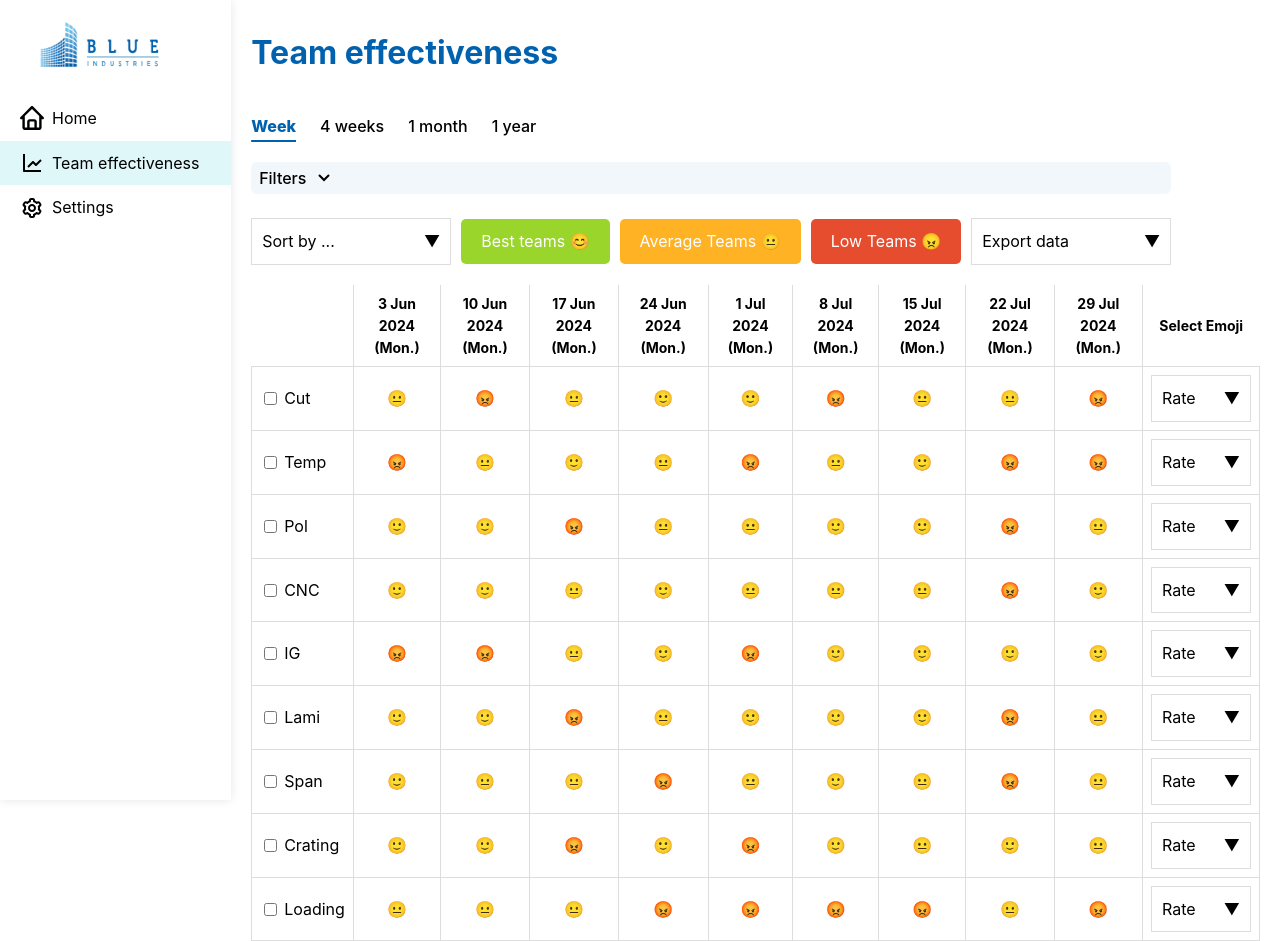
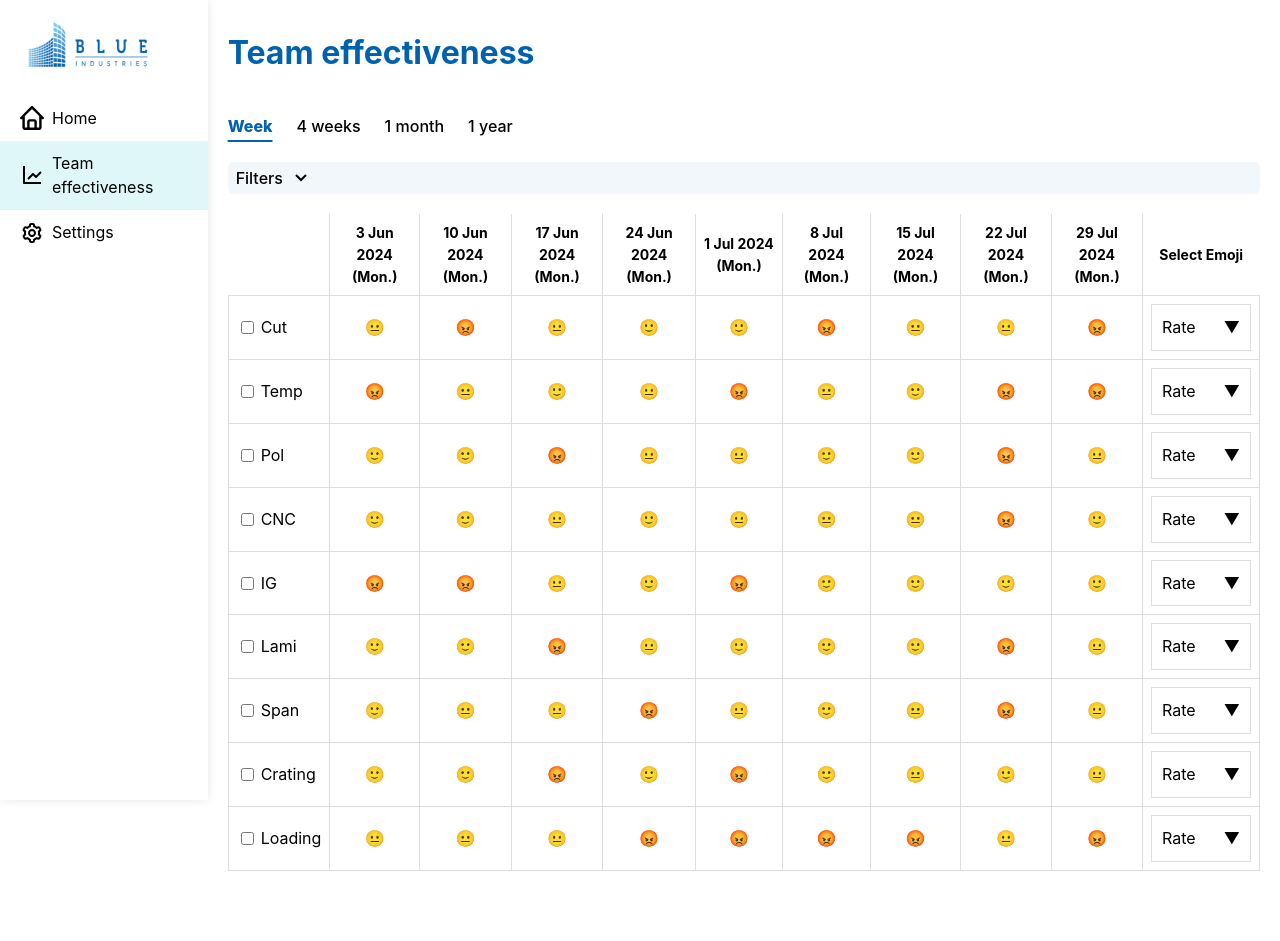
Before and after one commit to ptendec/blue-industries, a Next.js app: page / in a window 1280 px wide. After the commit the page ends 871 px from the top, so only its background shows below. Built offline with nearby package versions, Linux system fonts and the light colour scheme.

Commit message:
fix tabs

```diff
--- /dev/null
+++ b/components/Common/Filter/bottom.tsx
@@ -0,0 +1,53 @@
+import { useDisclosure } from "@mantine/hooks";
+import { useEmployeeVisibilityStore } from "../../../store";
+import FilterAccordion from "../FilterAccordion";
+import Select from "../Select";
+import styles from "./style.module.css";
+import { EyeIcon } from "../../SvgIcons/eye";
+import { EyeHideIcon } from "../../SvgIcons/eye-hide";
+import FilterTabs from "../FilterTabs";
+import SortSelect from "../SortSelect";
+
+export const BottomFilter = ({ handleSelectChange }: any) => {
+  return (
+    <div className={styles.actions}>
+          <SortSelect
+            options={["Ascending grade", "Decreasing rating"]}
+            placeholder="Sort by ..."
+            onChange={handleSelectChange}
+          />
+          <button
+            style={{
+              background: "rgba(153, 213, 42, 1)",
+              color: "white",
+            }}
+            className={styles.button}
+          >
+            Best teams 😊
+          </button>
+          <button
+            style={{
+              background: "rgba(255, 178, 36, 1)",
+              color: "white",
+            }}
+            className={styles.button}
+          >
+            Average Teams 😐
+          </button>
+          <button
+            style={{
+              background: "rgba(229, 77, 46, 1)",
+              color: "white",
+            }}
+            className={styles.button}
+          >
+            Low Teams 😠
+          </button>
+          <Select
+            options={["Export to PDF", "Export to Excel"]}
+            placeholder="Export data"
+            onChange={handleSelectChange}
+          />
+    </div>
+  )
+}
--- a/components/Common/Filter/index.tsx
+++ b/components/Common/Filter/index.tsx
@@ -2,11 +2,12 @@ import { useDisclosure } from "@mantine/hooks";
 import { useEmployeeVisibilityStore } from "../../../store";
 import FilterAccordion from "../FilterAccordion";
 import Select from "../Select";
-import Tabs from "../Tabs";
 import styles from "./style.module.css";
 import { EyeIcon } from "../../SvgIcons/eye";
 import { EyeHideIcon } from "../../SvgIcons/eye-hide";
 import FilterTabs from "../FilterTabs";
+import SortSelect from "../SortSelect";
+import { BottomFilter } from "./bottom";
 
 export const Filter = () => {
   const [opened, { toggle }] = useDisclosure(false);
@@ -51,48 +52,10 @@ export const Filter = () => {
                   {value ? <EyeIcon /> : <EyeHideIcon />}
                 </div>
               ))}
-          </div>
+              <BottomFilter handleSelectChange={handleSelectChange}/>
+            </div>
         </FilterAccordion>
 
-        <div className={styles.actions}>
-          <Select
-            options={["Ascending grade", "Decreasing rating"]}
-            placeholder="Sort by ..."
-            onChange={handleSelectChange}
-          />
-          <button
-            style={{
-              background: "rgba(153, 213, 42, 1)",
-              color: "white",
-            }}
-            className={styles.button}
-          >
-            Best teams 😊
-          </button>
-          <button
-            style={{
-              background: "rgba(255, 178, 36, 1)",
-              color: "white",
-            }}
-            className={styles.button}
-          >
-            Average Teams 😐
-          </button>
-          <button
-            style={{
-              background: "rgba(229, 77, 46, 1)",
-              color: "white",
-            }}
-            className={styles.button}
-          >
-            Low Teams 😠
-          </button>
-          <Select
-            options={["Export to PDF", "Export to Excel"]}
-            placeholder="Export data"
-            onChange={handleSelectChange}
-          />
-        </div>
         </div>
       </div>
     </div>
--- /dev/null
+++ b/components/Common/SortSelect/index.tsx
@@ -0,0 +1,67 @@
+import React, { useEffect, useState } from "react";
+import styles from "./style.module.css";
+
+interface SelectProps {
+  options: string[];
+  placeholder: string;
+  onChange: (option: string) => void;
+  showArrow?: boolean;
+  className?: string;
+  value?: string;
+}
+
+const SortSelect: React.FC<SelectProps> = ({
+  options,
+  placeholder,
+  onChange,
+  showArrow = true,
+  className,
+  value,
+}) => {
+  const [selectedOption, setSelectedOption] = useState<string>(value || "");
+  const [isOpen, setIsOpen] = useState<boolean>(false);
+
+  useEffect(() => {
+    setSelectedOption(value || "");
+  }, [value]);
+
+  const handleOptionClick = (option: string) => {
+    setSelectedOption(option);
+    setIsOpen(false);
+    onChange(option);
+  };
+
+  return (
+    <div className={`${styles.select} ${className}`}>
+      <div className={styles.selectHeader} onClick={() => setIsOpen(!isOpen)}>
+        {selectedOption || placeholder}
+        {showArrow && (
+          <span className={styles.arrow}>{isOpen ? "▲" : "▼"}</span>
+        )}
+      </div>
+      {isOpen && (
+        <ul
+          style={{
+            padding: 0,
+          }}
+          className={styles.selectOptions}
+        >
+          {options.map((option, index) => (
+            <li
+              style={{
+                listStyle: "none",
+              }}
+              key={index}
+              className={styles.selectOption}
+              onClick={() => handleOptionClick(option)}
+            >
+              {option}
+            </li>
+          ))}
+        </ul>
+      )}
+    </div>
+  );
+};
+
+export default SortSelect;
--- /dev/null
+++ b/components/Common/SortSelect/style.module.css
@@ -0,0 +1,41 @@
+.select {
+  position: relative;
+  width: 200px;
+}
+
+.selectHeader {
+  padding: 10px;
+  border: 1px solid #000;
+  cursor: pointer;
+  display: flex;
+  color: #666666;
+  justify-content: space-between;
+  align-items: center;
+  background-color: #fff;
+}
+
+.arrow {
+  margin-left: 10px;
+}
+
+.selectOptions {
+  position: absolute;
+  width: 100%;
+  border: 1px solid #000;
+  border-top: none;
+  background-color: #fff;
+  z-index: 1;
+  max-height: 200px;
+  overflow-y: auto;
+  transition: max-height 0.3s ease-out;
+  margin: 0;
+}
+
+.selectOption {
+  padding: 10px;
+  cursor: pointer;
+}
+
+.selectOption:hover {
+  background-color: #f0f0f0;
+}
```
